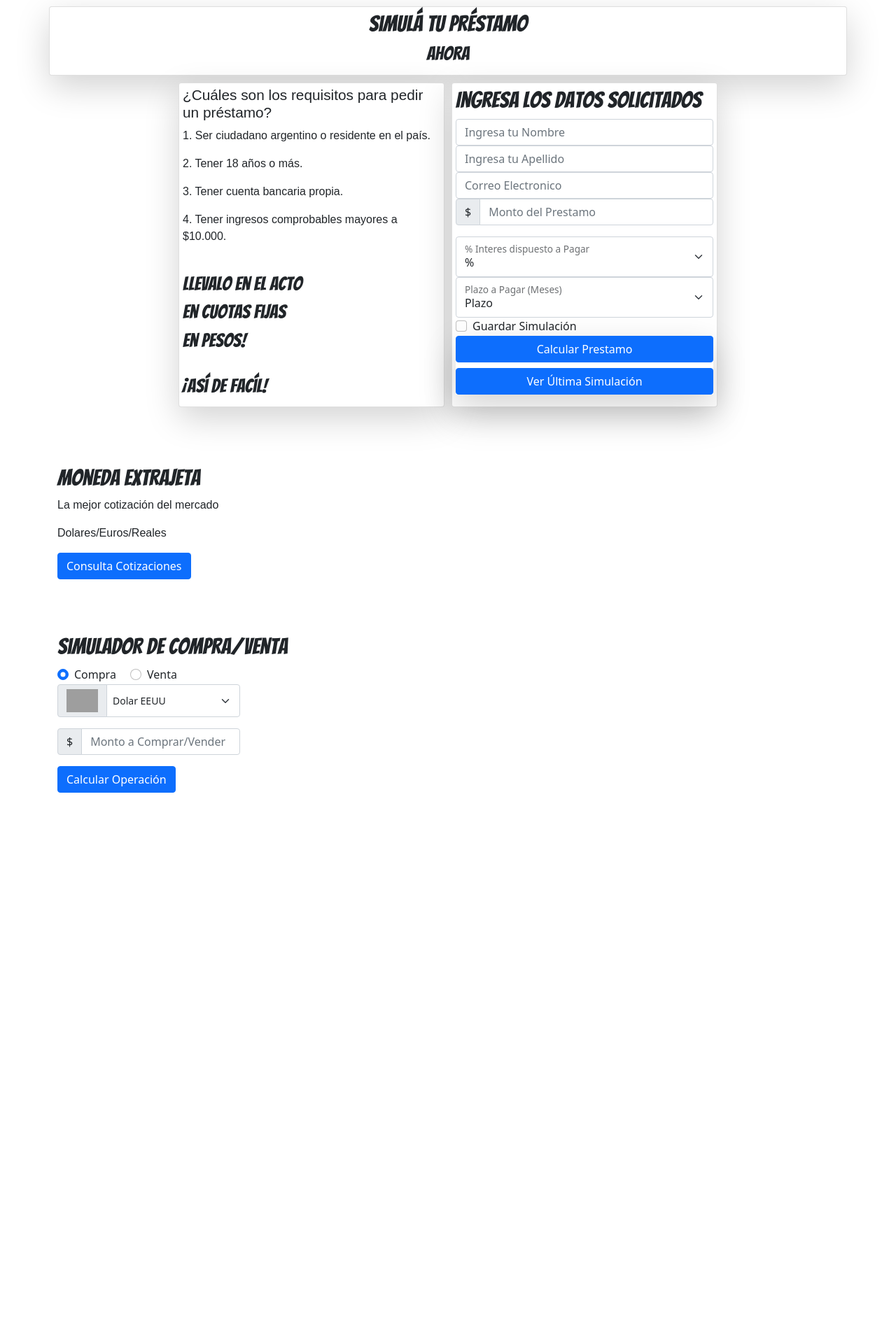
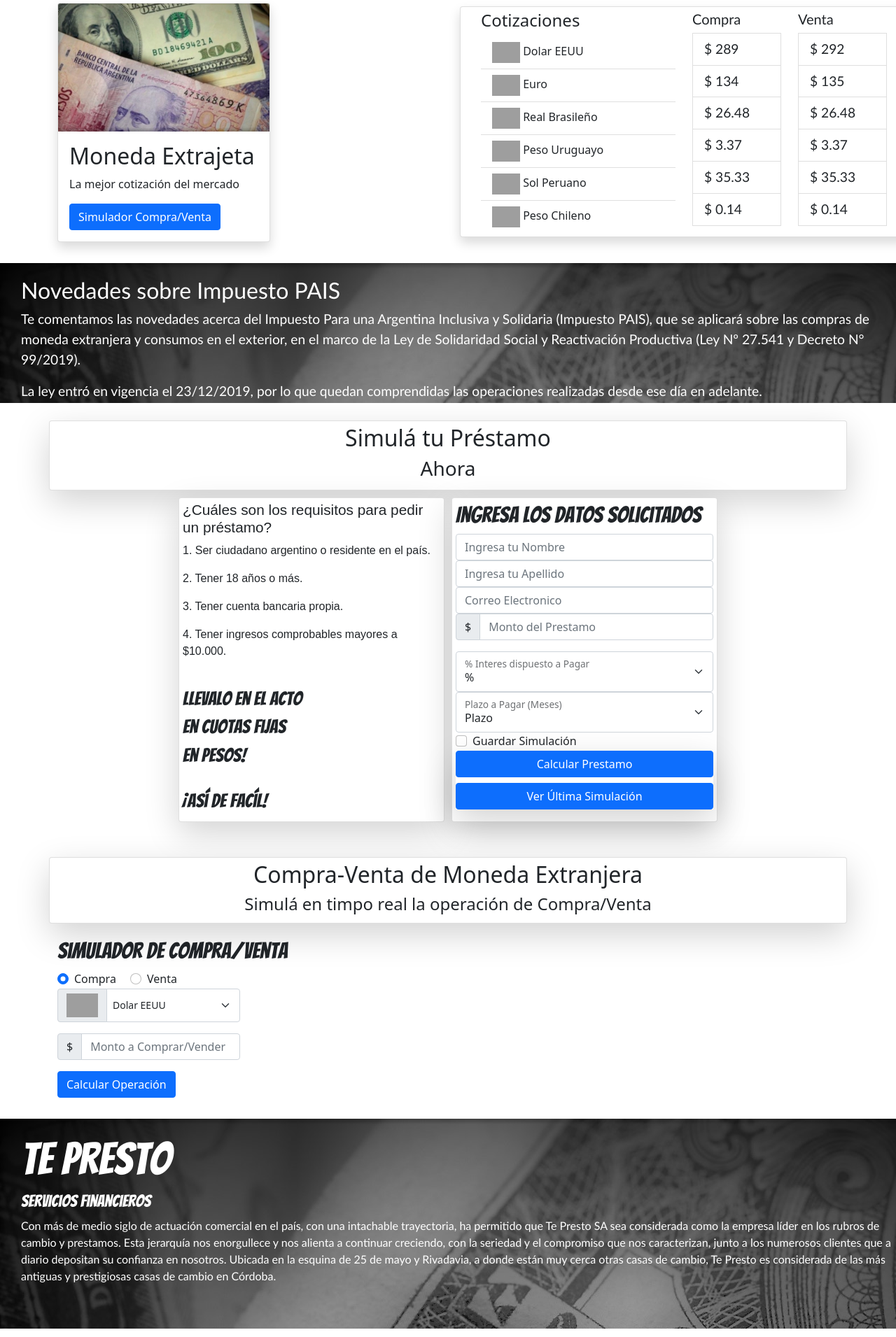
Before and after one commit to marcosx77/Proyecto-JavaScript, a plain HTML site: page index.html in a window 1280 px wide. Shown: the part 429-2340 px from the top of the page at 70% size. Before the commit the page ends 1562 px from the top, so only its background shows below. Drawn offline with nearby package versions, Linux system fonts and the light colour scheme; some packages are replaced by stand-ins of ours; grey boxes are pictures that could not be loaded; a script that the page names is missing.

Commit message:
Proyecto final de JavaScript

```diff
--- a/css/styles.css
+++ b/css/styles.css
@@ -5,7 +5,7 @@
 }
 
 .cabecera{
-  background-image: url("../img/F100022197_2.jpg");
+  background-image: url("../img/F100022197_2_4.jpg");
   width: 100%;
   height: 300px;
   background-size: cover;
@@ -14,7 +14,7 @@
   position: relative;
   display: flex;
   flex-direction: column;
-  align-items: center;
+  align-items:flex-start;
 }
 .cabecera::before{
   content: "";
@@ -23,14 +23,72 @@
   height: 100%;
   top:0;
   left:0;
+}
+ .InfoCompra {
+  background-image: url("../img/F100022197_2_4.jpg");
+  width: 100%;
+  height: 200px;
+  margin-top: 30px;
+  margin-bottom: 20px;
+}
+.InfoCompra h3{
+  font-family:'Trebuchet MS', 'Lucida Sans Unicode', 'Lucida Grande', 'Lucida Sans', Arial, sans-serif;
+  font-size: 2rem;
+  color:white;
+  margin-left: 30px;
+  padding-top: 20px;
+}
+.InfoCompra p{
+  font-family:'Trebuchet MS', 'Lucida Sans Unicode', 'Lucida Grande', 'Lucida Sans', Arial, sans-serif;
+  font-size: 1.2rem;
+  color:white;
+  margin-left: 30px;
+}
 
-  background-color: lightgray;
-  opacity: 0.4;
+.QuienesSomos {
+  background-image: url("../img/F100022197_2_4.jpg");
+  width: 100%;
+  height: 300px;
+  margin-top: 30px;
+  margin-bottom: 20px;
+}
+.QuienesSomos h3{
+  font-family:'Bangers', cursive;
+  font-size: 4rem;
+  color:white;
+  margin-left: 30px;
+  padding-top: 20px;
+}
+.QuienesSomos h5{
+  font-family:'Bangers', cursive;
+  font-size: 1.5rem;
+  color:white;
+  margin-left: 30px;
+}
+.QuienesSomos p{
+  font-family:'Trebuchet MS', 'Lucida Sans Unicode', 'Lucida Grande', 'Lucida Sans', Arial, sans-serif;
+  font-size: 1rem;
+  color:white;
+  margin-left: 30px;
+}
+ /* background-color: lightgray;
+  opacity: 0.4;*/
+
+
+#CardCotiza2{
+  font-family:'Trebuchet MS', 'Lucida Sans Unicode', 'Lucida Grande', 'Lucida Sans', Arial, sans-serif;
+  font-size: 1.2rem;
+}
+#CardCotiza3{
+  font-family:'Trebuchet MS', 'Lucida Sans Unicode', 'Lucida Grande', 'Lucida Sans', Arial, sans-serif;
+  font-size: 1.2rem;
 }
 .label img{
   max-width:45px;
   }
-
+  .ImgCotiza{
+    max-width:40px;
+  }
 .borde {
   background-color: #15bd55;
   border: 1px solid gray;
@@ -44,13 +102,20 @@
   color:white;
 
 }
-.TituloPriocipal{
+.TituloPrincipal{
   /* font-family: 'Raleway', sans-serif; */
   font-family: 'Bangers', cursive;
   font-size: 130px;
   position: relative;
 }
-
+.TarjetaSimula{
+  margin-top: 40px;
+  margin-bottom: 15px;
+}
+.simulaCompra{
+  font-family: 'Bangers', cursive;
+  font-size: 2rem;
+}
 .secciones{
   margin-top: 6%;
 
--- a/index.html
+++ b/index.html
@@ -4,7 +4,7 @@
     <meta charset="UTF-8" />
     <meta http-equiv="X-UA-Compatible" content="IE=edge" />
     <meta name="viewport" content="width=device-width, initial-scale=1.0" />
-    <title>Ejercicios</title>
+    <title>Te Presto - Servicios Financieros</title>
     <link
       href="https://cdn.jsdelivr.net/npm/bootstrap@5.0.2/dist/css/bootstrap.min.css"
       rel="stylesheet"
@@ -55,7 +55,7 @@
               <a class="nav-link active" href="#MnuCompVta"
                 >Compra-Venta Moneda</a
               >
-              <a class="nav-link active" href="#">Quienes Somos</a>
+              <a class="nav-link active" href="#QuienesSomos">Quienes Somos</a>
             </div>
           </div>
         </div>
@@ -64,19 +64,63 @@
 
     <main>
       <div class="cabecera titulo">
-        <p class="TituloPriocipal">Te presto</p>
+        <p class="TituloPrincipal">Te presto</p>
         <p class="texto">Servicios Financieros</p>
       </div>
 
-      <div id="MnuPrestamo" class="container secciones">
+      <div class="container">
+        <div class="row">
+          <div class="col-6">
+            <div class="card shadow" style="width: 19rem;">
+              <img src="./img/image-3.jpg" class="card-img-top" alt="...">
+              <div class="card-body">
+                <h2 class="card-title">Moneda Extrajeta</h2>
+                <p class="card-text">La mejor cotización del mercado</p>
+                <a href="#MnuCompVta" class="btn btn-primary">Simulador Compra/Venta</a>
+              </div>
+            </div>
+          </div>
+          <div class="col-6">
+          <div class="card tarjeta shadow" style="width: 40rem;">
+            <div class="container">
+              <div class="row">
+                <div class="col-6">
+                    <h4 class="card-title">Cotizaciones</h4>
+                    <ul class="list-group list-group-flush" id="CardCotiza1">
+                    </ul>
+                </div>
+                <div class="col-3" id="CardCotiza2">
+                    <h5>Compra</h5>
+                    <ul class="list-group list-group-flush" id="CardCotiza2">
+                    </ul>
+                </div>
+                <div class="col-3" id="CardCotiza3">
+                    <h5>Venta</h5>
+                    <ul class="list-group list-group-flush" id="CardCotiza3">
+                    </ul>
+                </div>
+              </div>
+            </div>
+          </div>
+        </div>
+        </div>
+      </div>
+
+      <div class="InfoCompra">
+        <h3>Novedades sobre Impuesto PAIS</h3>
+        <p>Te comentamos las novedades acerca del Impuesto Para una Argentina Inclusiva y Solidaria (Impuesto PAIS), que se aplicará sobre las compras de moneda extranjera y consumos en el exterior, en el marco de la Ley de Solidaridad Social y Reactivación Productiva (Ley Nº 27.541 y Decreto N° 99/2019).</p>
+        <p>La ley entró en vigencia el 23/12/2019, por lo que quedan comprendidas las operaciones realizadas desde ese día en adelante.</p>
+      </div>
+
+      <div id="MnuPrestamo" class="container ">
         <div class="row justify-content-center">
           <div class="col-md-12 card tarjeta shadow-lg text-center">
-            <h2>Simulá tu Préstamo</h2>
-            <h3>Ahora</h3>
+            <h2 class="card-title">Simulá tu Préstamo</h2>
+            <h3 class="card-title">Ahora</h3>
           </div>
         </div>
         <div class="row justify-content-center">
-          <div class="col-md-4 card tarjeta shadow-lg">
+          <div class="col-md-4 card tarjeta shadow-lg secciones">
             <h4>¿Cuáles son los requisitos para pedir un préstamo?</h4>
             <p>1. Ser ciudadano argentino o residente en el país.</p>
             <p>2. Tener 18 años o más.</p>
@@ -90,7 +134,7 @@
             <br />
             <h3>¡Así de Facíl!</h3>
           </div>
-          <div class="col-md-4 card tarjeta shadow-lg">
+          <div class="col-md-4 card tarjeta shadow-lg secciones">
             <h2>Ingresa los Datos solicitados</h2>
             <input
               id="PresNombre"
@@ -180,30 +224,15 @@
         </div>
       </div>
 
-      <div id="MnuCotiza" class="container secciones">
-        <div class="row justify-content-star">
-          <div class="col-md-3">
-            <h2>Moneda Extrajeta</h2>
-            <p>La mejor cotización del mercado</p>
-            <p>Dolares/Euros/Reales</p>
-            <button
-              id="btnConsultaCotiza"
-              type="button"
-              class="btn btn-primary"
-              data-bs-toggle="button"
-              autocomplete="off"
-            >
-              Consulta Cotizaciones
-            </button>
-          </div>
-          <div class="col-md-9">
-            <div id="cotizaciones" class="row"></div>
+      <div id="MnuCompVta" class="container">
+        <div class="row justify-content-center TarjetaSimula">
+          <div class="col-md-12 card tarjeta shadow-lg text-center ">
+            <h2 class="card-title">Compra-Venta de Moneda Extranjera</h2>
+            <h4>Simulá en timpo real la operación de Compra/Venta</h4>
           </div>
         </div>
-      </div>
-      <div id="MnuCompVta" class="container secciones">
         <div class="row justify-content-md-lef">
-          <h2>Simulador de Compra/Venta</h2>
+          <h2 class="simulaCompra">Simulador de Compra/Venta</h2>
 
           <div class="col-md-3">
               <div class="form-check form-check-inline">
@@ -238,10 +267,6 @@
                       class="form-select form-select-sm"
                       aria-label=".form-select-sm example"
                     >
-                      <!-- <option selected>Seleccione Moneda</option> -->
-                     <!--  <option selected value="0">Dolares</option>
-                      <option value="1">Euros</option>
-                      <option value="2">Reales</option> -->
                     </select>
                 </div>
             </div>
@@ -269,8 +294,14 @@
           <div class="col-md-6">
             <div id="OperaMoneda" class="row"></div>
           </div>
-          <!-- <div id="OperaMoneda"></div> -->
         </div>
+      </div>
+      <div class="QuienesSomos" id="QuienesSomos">
+        <h3>Te Presto</h3>
+        <h5>Servicios Financieros</h5>
+        <p>Con más de medio siglo de actuación comercial en el país, con una intachable trayectoria, ha permitido que Te Presto SA sea considerada como la empresa líder en los rubros de cambio y prestamos. Esta jerarquía nos enorgullece y nos alienta a continuar creciendo, con la seriedad y el compromiso que nos caracterizan, junto a los numerosos clientes que a diario depositan su confianza en nosotros.
+
+          Ubicada en la esquina de 25 de mayo y Rivadavia, a donde están muy cerca otras casas de cambio, Te Presto es considerada de las más antiguas y prestigiosas casas de cambio en Córdoba.</p>
       </div>
     </main>
 
--- a/js/script.js
+++ b/js/script.js
@@ -10,7 +10,6 @@ txtCorreo = document.getElementById("PresCorreo"),
 txtMonto = document.getElementById("PresMonto"),
 cbInteres = document.getElementById("PresInteres"),
 cbPlazo = document.getElementById("PresPlazo"),
-IdCotiza = document.getElementById("cotizaciones"),
 IdPrestamo = document.getElementById("CardPrestamo"),
 idOperaMoneda = document.getElementById("OperaMoneda"),
 btnConsultaCotiza = document.getElementById("btnConsultaCotiza"),
@@ -19,8 +18,12 @@ btnCalculaComVta = document.getElementById("btnCalculaComVta"),
 chkPrestamo = document.getElementById("GuardarSimulaPrestamo"),
 SelectPorInt = document.querySelector("#PresInteres"),
 SelectPlazo = document.querySelector("#PresPlazo"),
-SelectMoneda= document.getElementById("SelecMoneda");
+SelectMoneda= document.getElementById("SelecMoneda"),
+CarCotiza1=document.getElementById("CardCotiza1"),
+CarCotiza2=document.getElementById("CardCotiza2"),
+CarCotiza3=document.getElementById("CardCotiza3");
 
+/* IdCotiza = document.getElementById("cotizaciones"), */
 PorInt = [1, 2, 3, 4, 5, 6, 7, 8, 9, 10];
 PrePlazo = [12, 24, 36, 48, 60, 72, 84];
 
@@ -35,6 +38,24 @@ const crearSelectsMonedas = async () => {
   })
 }
 crearSelectsMonedas();
+
+const MuestroCotizaciones = async () => {
+  const respuesta = await fetch('./js/data.json');
+  const dataJson = await respuesta.json();
+      for (const item of dataJson) {
+
+           CarCotiza1.innerHTML +=` <li class="list-group-item">
+          <img class="ImgCotiza" src="https://www.countryflagsapi.com/png/${item.flag}">
+           ${item.nombre}</li>`;
+
+           CarCotiza2.innerHTML +=`<li class="list-group-item">
+           $ ${item.precioCompra}</li>`;
+
+           CarCotiza3.innerHTML +=`<li class="list-group-item">
+           $ ${item.precioVenta}</li>`;
+      }
+}
+MuestroCotizaciones();
 
 const mostrarBandera = async (element) => {
   const respuesta = await fetch('./js/data.json');
@@ -65,26 +86,6 @@ function cargarSelect(array, select) {
 cargarSelect(PorInt, SelectPorInt);
 cargarSelect(PrePlazo, SelectPlazo);
 
-//APLICAMOS DOM
-//MUESTRA LAS COTIZACIONES
-const mostrarCotizaciones = (arrayMoneda) => {
-  let contador = 0;
-  IdCotiza.innerHTML = "";
-  for (const cot of arrayMoneda) {
-    IdCotiza.innerHTML += `
-      <div class="card tarjeta shadow-lg" style="width: 15rem;">
-          <img src="./img/moneda${contador}.jpg" class="card-img-top" alt="test">
-          <div class="card-body">
-              <h5 class="card-title">${cot.nombre} (${cot.sigla})</h5>
-              <p class="card-text">
-              <b>Compra: ${formatPeso.format(cot.precioCompra)}</b> <br>
-              <b>Venta:  ${formatPeso.format(cot.precioVenta)}</b>
-              <!--<a href="#" class="btn btn-primary">Cerrar</a>-->
-          </div>
-      </div>`;
-    contador++;
-  }
-};
 
 //MUETRA LA SIMULACION DEL PRESTAMO
 const MuestraSimulacionPrestamo = (prestamo) => {
@@ -285,14 +286,6 @@ function recuperarStoragePrestamo(Prestamo) {
   return prestamo;
 }
 
-
-//APLICAMOS EVENTOS
-//boton consultar cotizaciones
-btnConsultaCotiza.onclick = () => {
- /*  mostrarCotizaciones(); */
-  bringData("cotiza");
-};
-
 //boton calcula prestamo
 btnCalculaPrestamo.onclick = () => {
   monto = txtMonto.value;
@@ -303,8 +296,7 @@ btnCalculaPrestamo.onclick = () => {
 
 //boton commpra venta moneda extrajera
 btnCalculaComVta.onclick = () => {
-  /* OperaMoneda(); */
-  bringData("compra/venta");
+  bringData();
 };
 
 btnPrestamoSimula.onclick = () => {
@@ -315,12 +307,8 @@ btnPrestamoSimula.onclick = () => {
     : MsjError("No hay simulaciones Guardadas");
 };
 
-async function bringData(operacion) {
+async function bringData() {
   const response = await fetch('./js/data.json');
   const data = await response.json();
-  if (operacion=="cotiza"){
-    mostrarCotizaciones(data);
-  }else {
     OperaMoneda(data);
-  }
 }
```
Also changed, not shown: img/F100022197_2 - copia.jpg (added), img/F100022197_2_3.jpg (added), img/F100022197_2_4.jpg (added), img/image-2.jpg (added), img/image-3.jpg (added).
